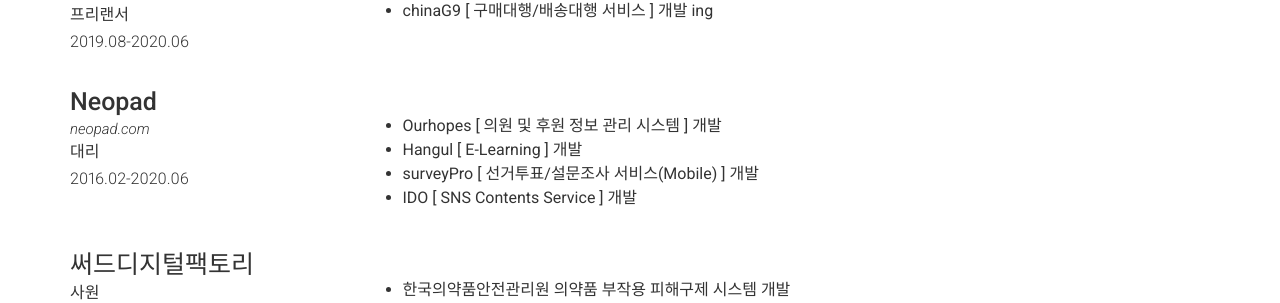
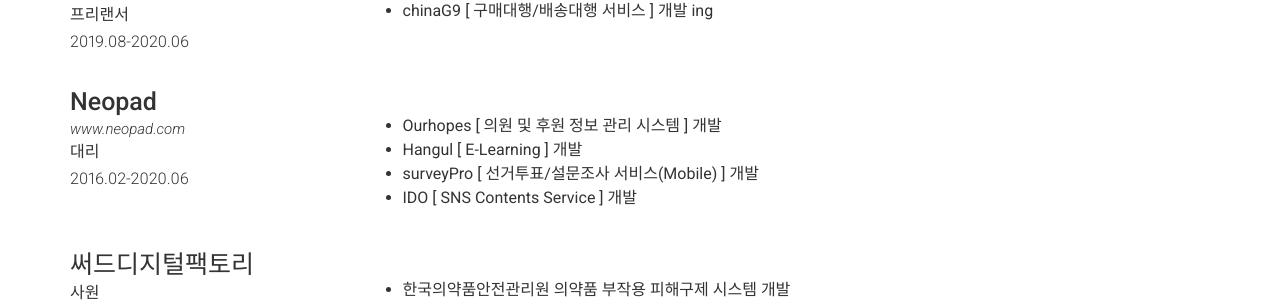
Before and after one commit to gpal1126/gpal1126.github.io, a Jekyll site: the page built from index.md, in a window 1280 px wide and 900 px high, scrolled down 6946 px. Shown: the part 140-443 px from the top of the window. Built offline with Jekyll 4.4.1, drawn with Linux system fonts in a browser that asks for light colours; nearby versions of some CDN libraries.

Commit message:
링크 수정

```diff
--- a/_data/experience.yml
+++ b/_data/experience.yml
@@ -11,7 +11,7 @@
 
 - layout: left
   company: Neopad
-  link: neopad.com
+  link: www.neopad.com
   job_title: 대리
   dates: 2016.02-2020.06
   quote: >
```
